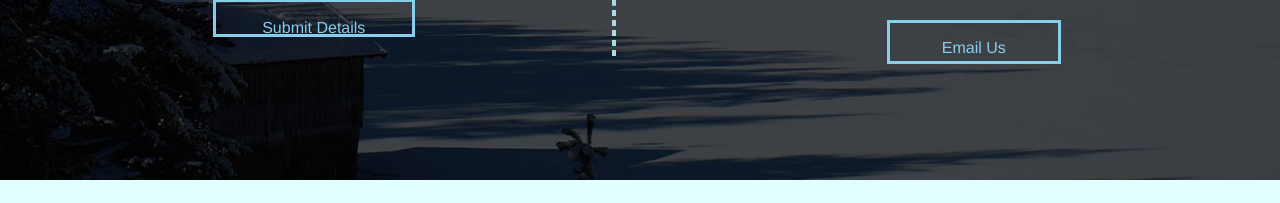
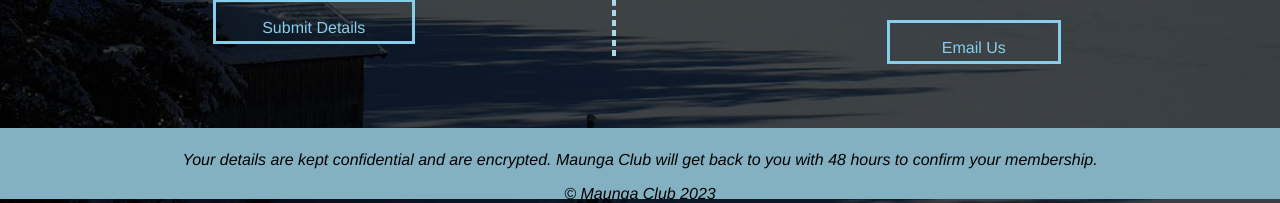
Before and after one commit to mouctika-chayanam/mouctika_ch_maunga_club_assessment, a plain HTML site: page join_club.html in a window 1280 px wide. Shown: the part 620-823 px from the top of the page. Before the commit the page ends 800 px from the top, so only its background shows below. Drawn offline with nearby package versions, Linux system fonts and the light colour scheme.

Commit message:
footer
added footer for all pages.

```diff
--- a/join_club.html
+++ b/join_club.html
@@ -115,4 +115,9 @@
             </div>
         </div>
     </section>
+
+    <footer>
+        <p> Your details are kept confidential and are encrypted. Maunga Club will get back to you with 48 hours to confirm your membership.</p>
+        <p> &copy; Maunga Club 2023 </p>
+    </footer>
 </body>
--- a/styles.css
+++ b/styles.css
@@ -216,13 +216,17 @@ nav ul li a:hover {
   object-fit:cover;
 }
 
-.footer {
+footer {
   margin-top:5vw;
   text-align:center;
-  margin-bottom:2vw;
+  background-color:rgb(132, 177, 193);
+  height:5vw;
+  text-align:center;
+  padding-top:0.5vw;
 }
 
-.footer p {
+
+footer p {
   font-size:medium;
   color:black;
 }
@@ -367,12 +371,13 @@ form {
 .submit { /* submit button */
   width: 80%;
   height: 3vw;
+  margin-left: 6%;
+  margin-top: 2vw;
+  transition: all 0.3s ease 0s;
+  padding-bottom:3vw;
   color: skyblue;
   background-color: transparent;
   border: 3px skyblue solid;
-  margin-left: 6%;
-  margin-top: 2vw;
-  transition: all 0.3s ease 0s;
 }
 
 .submit:hover {
@@ -410,12 +415,11 @@ hr.dashed {
   /* outline:4px solid pink; */
   width: 30%;
   height:3vw;
+  margin:auto;
+  transition: all 0.3s ease 0s;
   color: skyblue;
   background-color: transparent;
   border: 3px skyblue solid;
-  margin:auto;
-  /* padding-bottom:1.5px; */
-  transition: all 0.3s ease 0s;
 }
 
 .email_details .button a {
```
Also changed, not shown: index.html (+3 -3 lines), kakapo.html (+4 -0 lines), kereru.html (+4 -0 lines), pukeko.html (+5 -1 lines).
